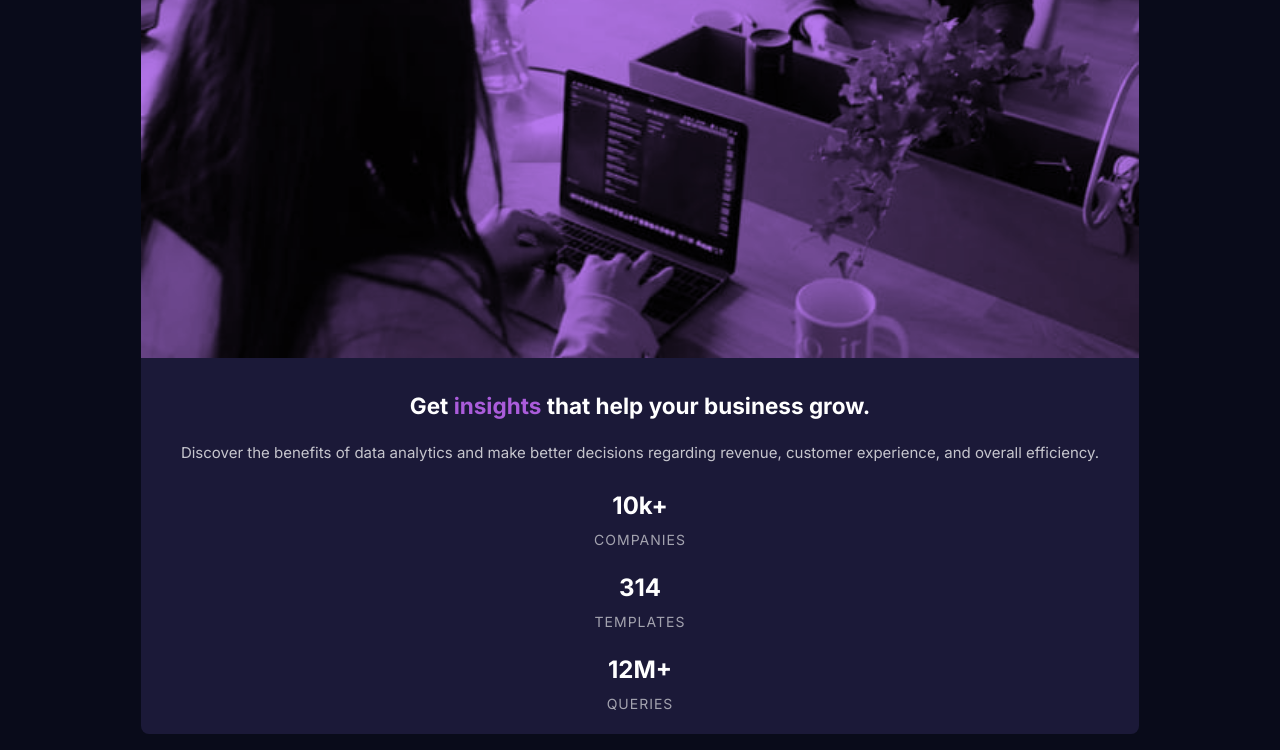
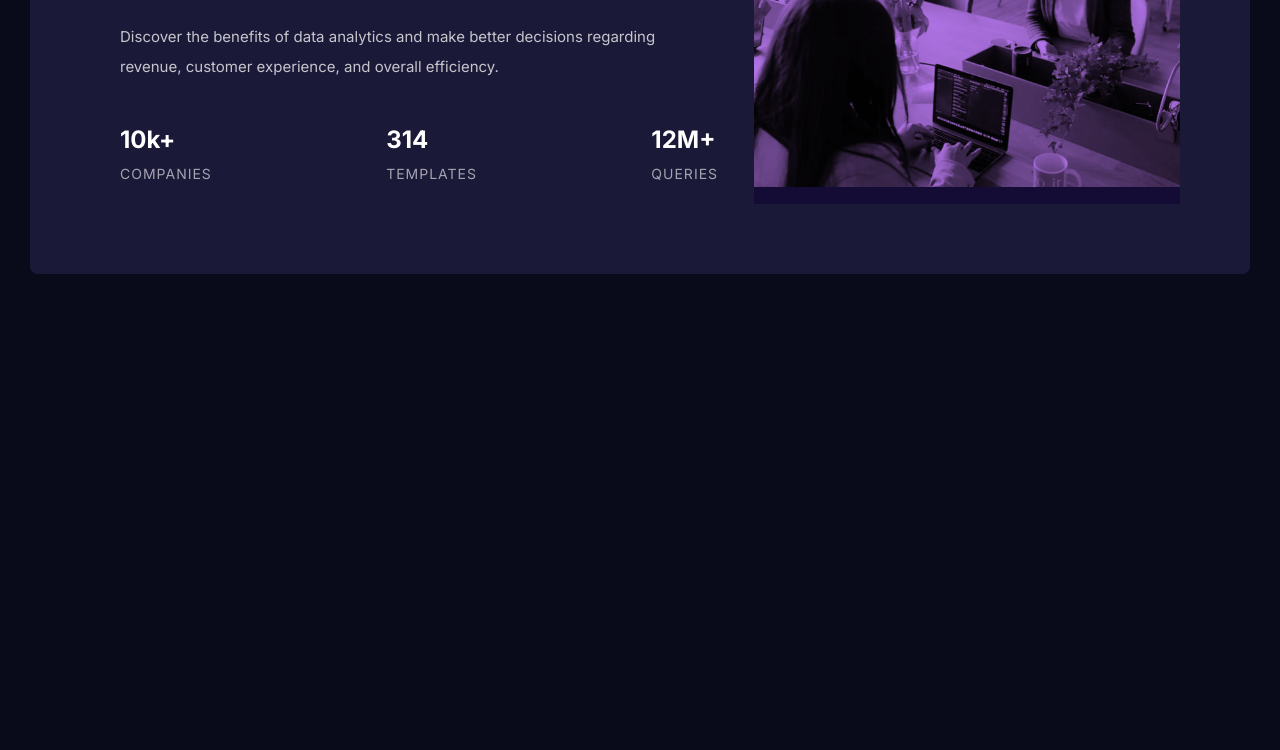
Before and after one commit to dejvoo/stats-preview-card-component, a plain HTML site: page index.html in a window 1280 px wide. Shown: the part 391-1141 px from the top of the page. After the commit the page ends 860 px from the top, so only its background shows below. Drawn offline with Linux system fonts and the light colour scheme.

Commit message:
maintenance

```diff
--- a/style.css
+++ b/style.css
@@ -2,7 +2,7 @@ body {
   background-color: hsl(233, 47%, 7%);
   font-family: "Inter", "Lexend Deca", sans-serif;
   margin: 0;
-  padding: 1rem;
+  padding: 30px;
   color: white;
   font-size: 15px;
 }
@@ -43,6 +43,8 @@ body {
   background-color: hsl(244, 38%, 16%);
   border-radius: 0.5rem;
   overflow: hidden;
+  max-width: 375px;
+  width: 100%;
 }
 
 .card-text {
@@ -93,3 +95,30 @@ span {
   text-transform: uppercase;
   letter-spacing: 1px;
 }
+
+@media (min-width: 700px) {
+  .main-content {
+    max-width: 1440px;
+    flex-direction: row-reverse;
+    padding: 70px;
+  }
+  .card-text {
+    display: flex;
+    flex-direction: column;
+
+    text-align: left;
+    gap: 40px;
+  }
+
+  .card-heading {
+    font-size: 2.5rem;
+  }
+
+  .card-description {
+    padding: 0;
+  }
+  .stats-container {
+    flex-direction: row;
+    justify-content: space-between;
+  }
+}
```
